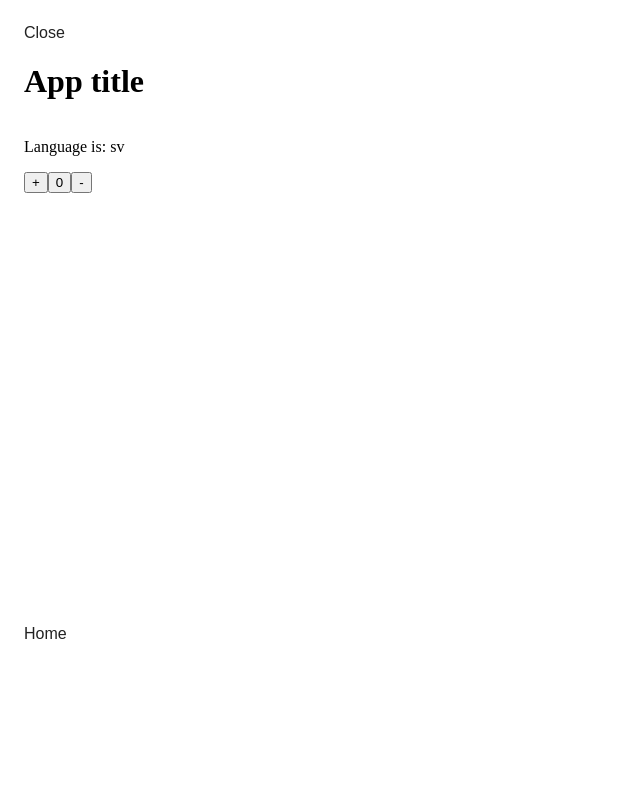
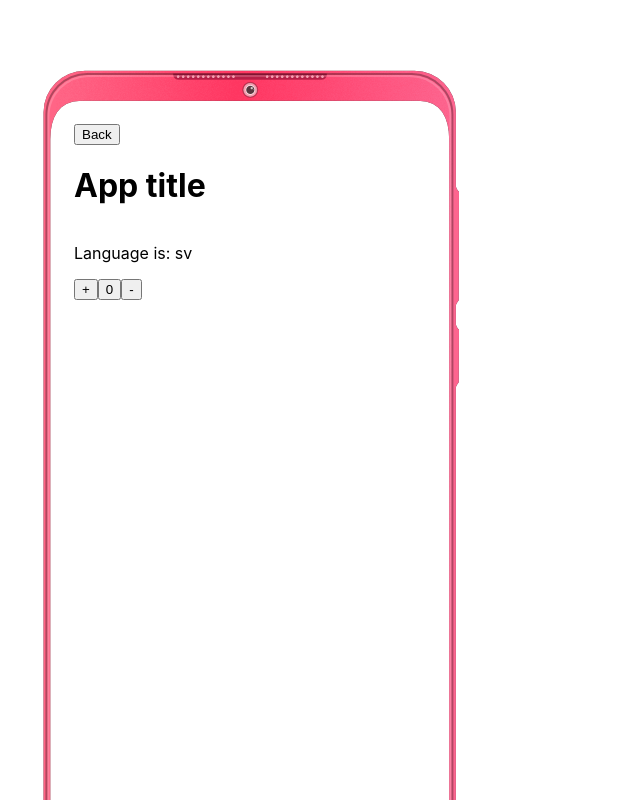
Before and after one commit to project-error/npwd-app-template, a React app: page / in a window 1280 px wide. Shown: the top 800 px of the page, without its empty margins (0-640 px from the left). Built offline with nearby package versions, Linux system fonts and the light colour scheme.

Commit message:
feat(dev): added file-loader, avoid refresh plugin in production

```diff
--- /dev/null
+++ b/globals.d.ts
@@ -0,0 +1,4 @@
+declare module '*.png' {
+  const value: any;
+  export = value;
+}
--- a/index.html
+++ b/index.html
@@ -4,6 +4,8 @@
     <style>
       html,
       body {
+        font-family: -apple-system, BlinkMacSystemFont, 'Segoe UI', Roboto,
+          Oxygen, Ubuntu, Cantarell, 'Open Sans', 'Helvetica Neue', sans-serif;
         padding: 0;
         margin: 0;
       }
--- a/npwd.config.ts
+++ b/npwd.config.ts
@@ -11,10 +11,10 @@ interface Settings {
 }
 
 export default (settings: Settings) => ({
-  id: 'RACING',
+  id: 'WEATHER',
   nameLocale: localizedAppName[settings?.language ?? defaultLanguage],
   color: '#222',
   backgroundColor: '#333',
-  path: '/racing',
+  path: '/weather',
   app: App,
 });
--- a/package.json
+++ b/package.json
@@ -8,6 +8,7 @@
     "@pmmmwh/react-refresh-webpack-plugin": "^0.5.4",
     "@types/react": "^17.0.39",
     "@types/react-dom": "^17.0.11",
+    "@types/react-router": "^5.1.18",
     "@types/react-router-dom": "^5.3.3",
     "@types/styled-components": "^5.1.23",
     "@types/webpack-env": "^1.16.3",
@@ -26,12 +27,13 @@
   },
   "scripts": {
     "start": "webpack-cli serve",
-    "build": "webpack --mode production",
-    "dev": "webpack-dev-server",
+    "build": "NODE_ENV=production webpack",
+    "dev": "NODE_ENV=development webpack-dev-server",
     "serve": "serve dist -p 3002",
     "clean": "rm -rf dist"
   },
   "dependencies": {
+    "file-loader": "^6.2.0",
     "prettier": "^2.5.1",
     "react": "^17.0.2",
     "react-dom": "^17.0.2",
--- a/src/App.tsx
+++ b/src/App.tsx
@@ -1,13 +1,15 @@
 import React, { useState } from 'react';
+import { useNavigate } from 'react-router';
 import { Link } from 'react-router-dom';
 import styled from 'styled-components';
 
 const Container = styled.div<{ isDarkMode: boolean }>`
+  flex: 1;
+  padding: 1.5rem;
   display: flex;
+  box-sizing: border-box;
   flex-direction: column;
-  flex: 1;
-
-  padding: 1.5rem;
+  max-height: 100%;
 
   ${({ isDarkMode }) =>
     isDarkMode &&
@@ -24,6 +26,7 @@ const LinkItem = styled(Link)<{ isDarkMode: boolean }>`
 `;
 
 const Footer = styled.footer`
+  border-top: 2px solid #222;
   margin-top: auto;
 `;
 
@@ -37,13 +40,14 @@ interface PhoneProps {
 }
 
 const App = (props: PhoneProps) => {
+  const navigate = useNavigate();
   const [count, setCount] = useState(0);
+
   return (
     <Container isDarkMode={props.settings.isDarkMode}>
-      <LinkItem to="/" isDarkMode={props.settings.isDarkMode}>
-        Close
-      </LinkItem>
-
+      <button onClick={() => navigate('/')} style={{ alignSelf: 'flex-start' }}>
+        Back
+      </button>
       <h1>App title</h1>
 
       <p>Language is: {props.settings.language}</p>
--- a/src/index.tsx
+++ b/src/index.tsx
@@ -5,12 +5,35 @@ import '../npwd.config';
 import { BrowserRouter } from 'react-router-dom';
 import styled from 'styled-components';
 import App from './App';
+import image from './bg.png';
+
+const Container = styled.div`
+  position: relative;
+  width: 500px;
+  height: 1000px;
+`;
+const Background = styled.div<{ src: string }>`
+  background: url(${({ src }) => src});
+  position: absolute;
+  z-index: 1;
+  width: 500px;
+  height: 1000px;
+  pointer-events: none;
+`;
 
 const AppContainer = styled.div`
+  z-index: 2;
+  position: absolute;
+  bottom: 100px;
+  left: 50px;
+  right: 50px;
+  top: 100px;
   display: flex;
   flex-direction: column;
-  width: 375px;
-  height: 667px;
+  background-position: center;
+  background-size: cover;
+  background-repeat: no-repeat;
+  border-radius: 20px;
 `;
 
 // Default settings will come from package. This is for development purposes.
@@ -21,14 +44,13 @@ const settings = {
 
 const Root = () => (
   <BrowserRouter>
-    <AppContainer>
-      <App settings={settings} />
-    </AppContainer>
+    <Container>
+      <Background src={image} />
+      <AppContainer>
+        <App settings={settings} />
+      </AppContainer>
+    </Container>
   </BrowserRouter>
 );
 
 ReactDOM.render(<Root />, document.getElementById('root'));
-
-if (module.hot) {
-  module.hot.accept();
-}
--- a/webpack.config.js
+++ b/webpack.config.js
@@ -6,11 +6,11 @@ const HtmlWebpackPlugin = require('html-webpack-plugin');
 // HMR
 const ReactRefreshWebpackPlugin = require('@pmmmwh/react-refresh-webpack-plugin');
 const ReactRefreshTypeScript = require('react-refresh-typescript');
-const isDevelopment = true;
+const isDevelopment = process.env.NODE_ENV === 'development';
 
 module.exports = {
   entry: './src/bootstrap.ts',
-  mode: 'development',
+  mode: isDevelopment ? 'development' : 'production',
   devtool: 'inline-source-map',
   module: {
     rules: [
@@ -31,6 +31,14 @@ module.exports = {
           },
         ],
       },
+      {
+        test: /\.(png|jpe?g|gif)$/i,
+        use: [
+          {
+            loader: 'file-loader',
+          },
+        ],
+      },
     ],
   },
   resolve: {
@@ -42,7 +50,7 @@ module.exports = {
   },
   plugins: [
     new ModuleFederationPlugin({
-      name: 'home',
+      name: 'weather',
       filename: 'remoteEntry.js',
       exposes: {
         './config': './npwd.config',
@@ -67,8 +75,9 @@ module.exports = {
       cache: false,
       template: './index.html',
     }),
-    new ReactRefreshWebpackPlugin(),
-  ],
+    isDevelopment && new ReactRefreshWebpackPlugin(),
+  ].filter(Boolean),
+
   devServer: {
     port: 3002,
     headers: {
```
Also changed, not shown: src/bg.png (added), 1 other file (tests, documents, lock files or other folders).
